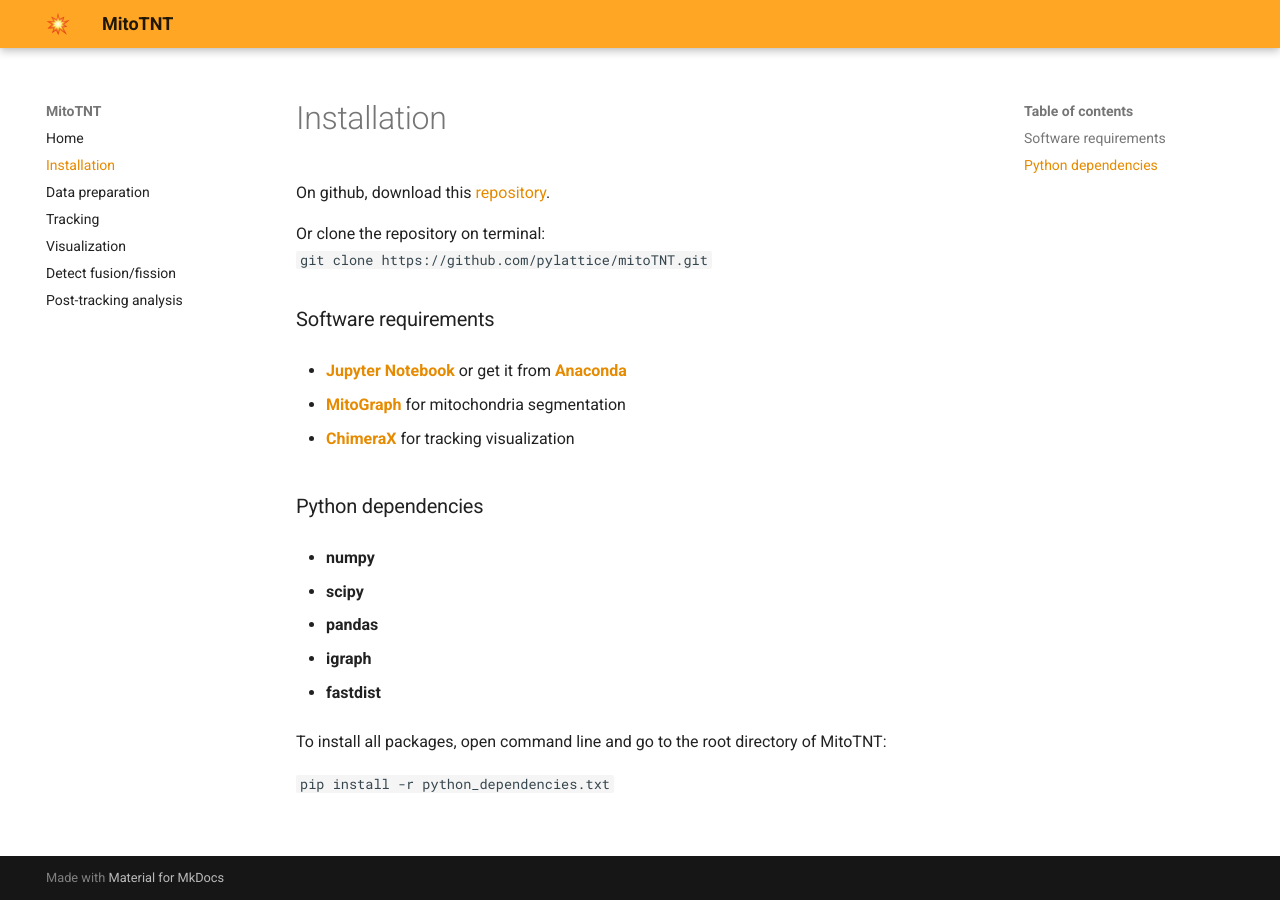
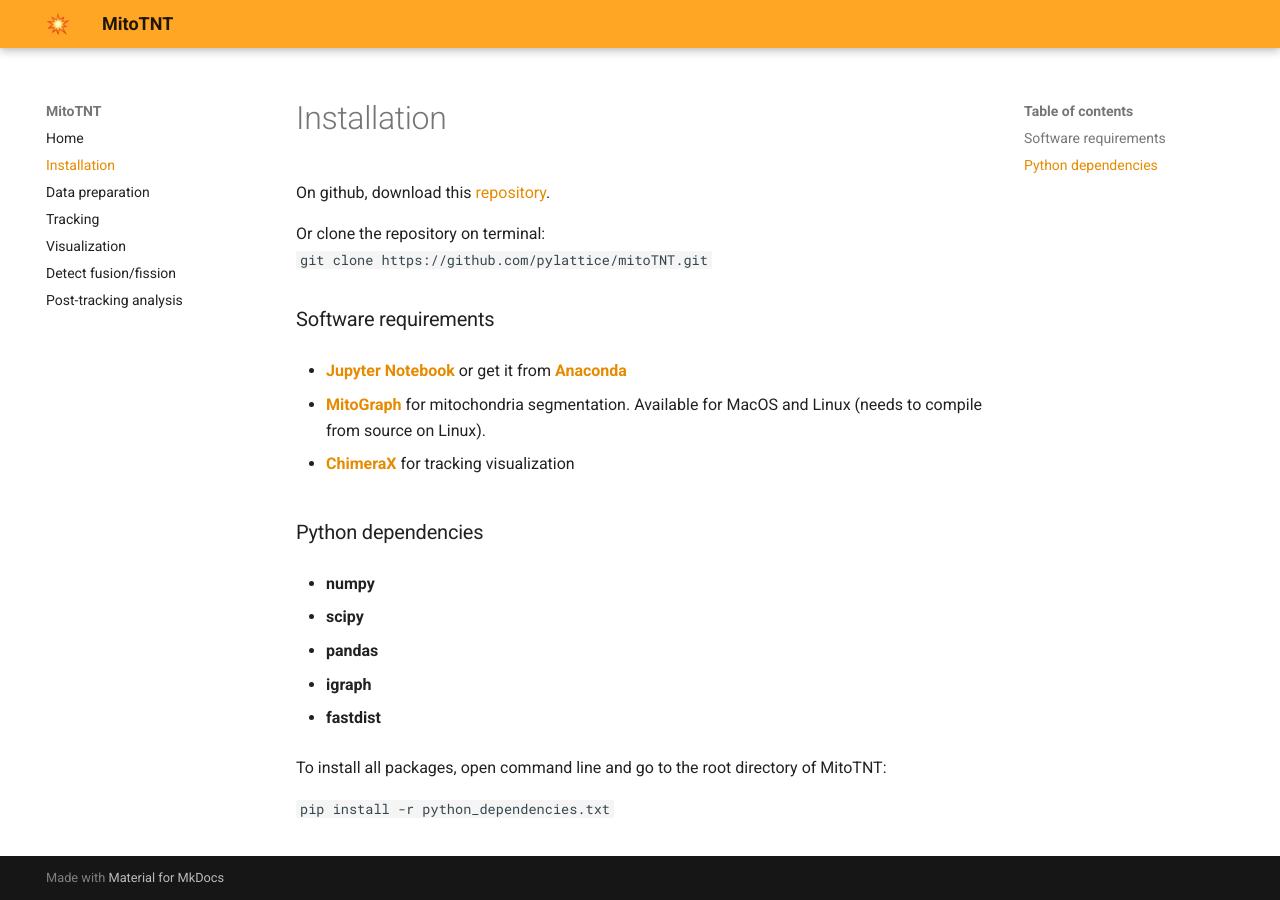
Before and after one commit to pylattice/MitoTNT, an MkDocs documentation site: the page built from docs/1_installation.md, in a window 1280 px wide. Built offline with MkDocs 1.6.1 and Material for MkDocs 9.7.7, drawn with Linux system fonts in a browser that asks for light colours.

Commit message:
Update 1_installation.md

```diff
--- a/docs/1_installation.md
+++ b/docs/1_installation.md
@@ -7,7 +7,7 @@
 ### Software requirements
 - **[Jupyter Notebook](https://jupyter.org/)** or get it from **[Anaconda](https://www.anaconda.com/products/distribution)**
 
-- **[MitoGraph](https://github.com/vianamp/MitoGraph/)** for mitochondria segmentation
+- **[MitoGraph](https://github.com/vianamp/MitoGraph/)** for mitochondria segmentation. Available for MacOS and Linux (needs to compile from source on Linux).
 
 - **[ChimeraX](https://www.cgl.ucsf.edu/chimerax/)** for tracking visualization
 
```
